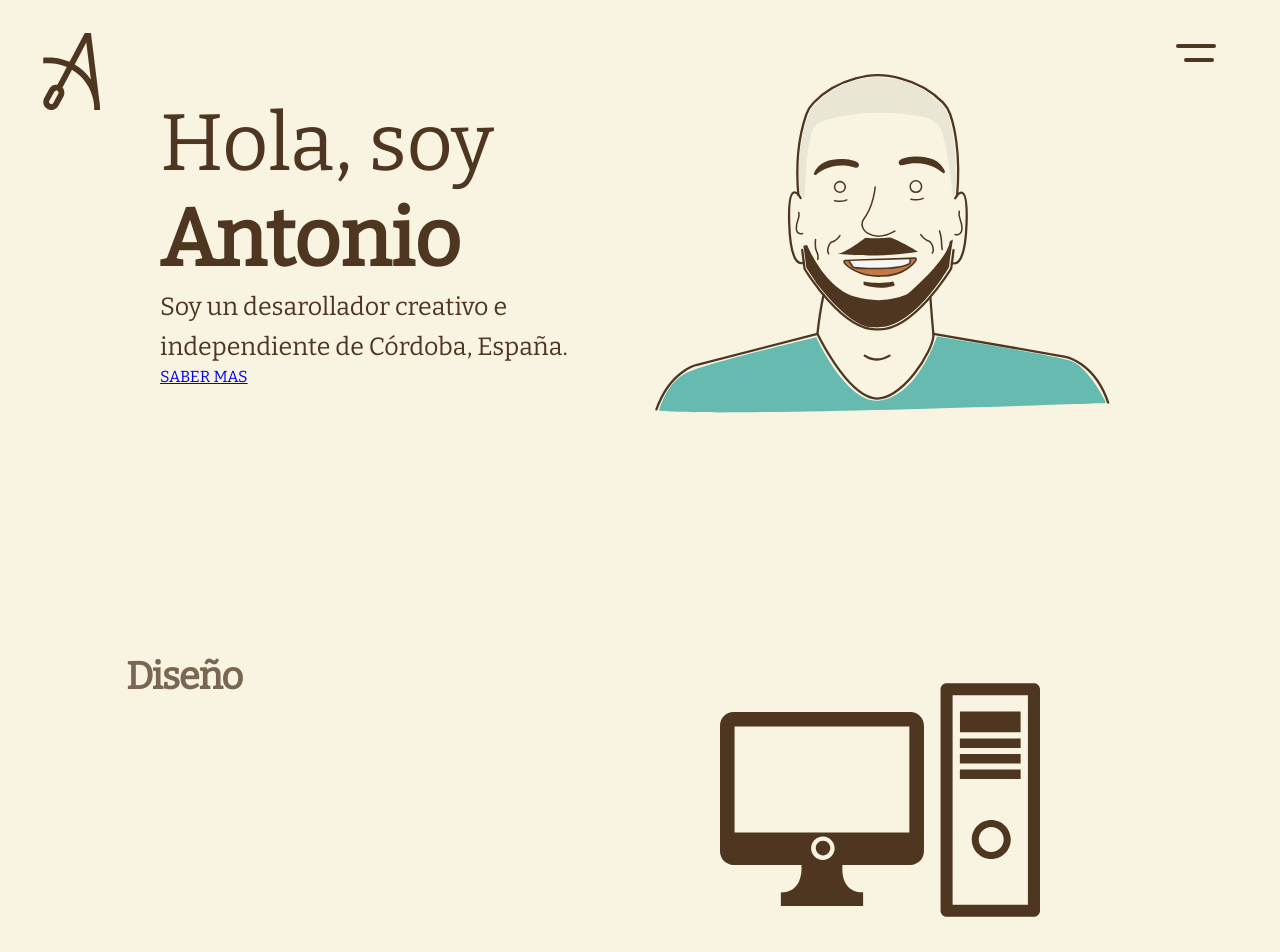
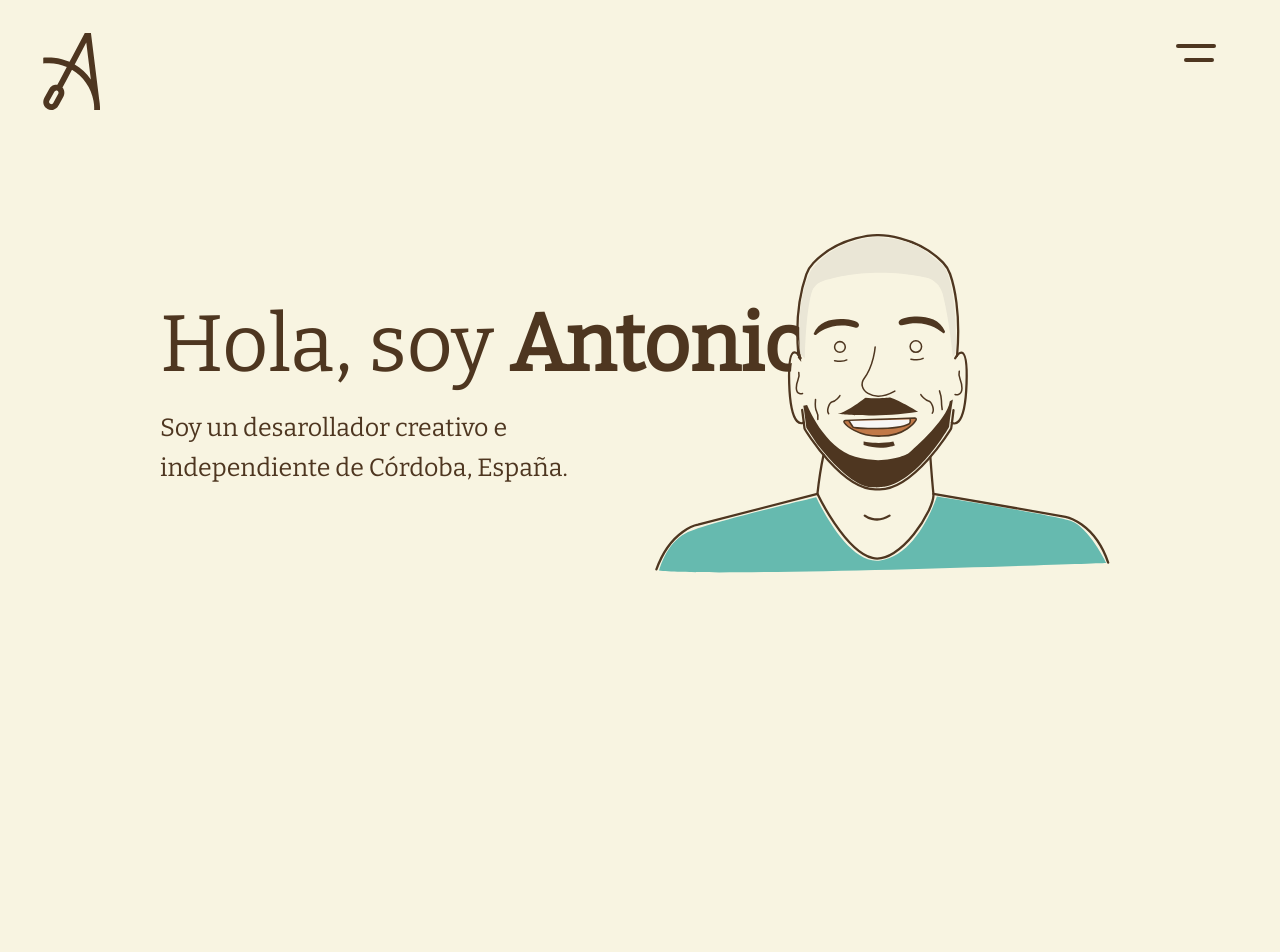
Before and after one commit to i42maroa/my-personal-web, a Next.js app: page / in a window 1280 px wide. Shown: the top 952 px of the page. Built offline with nearby package versions, Linux system fonts and the light colour scheme.

Commit message:
new styles

```diff
--- a/app/components/home/description/Description.module.css
+++ b/app/components/home/description/Description.module.css
@@ -2,10 +2,16 @@
     display: grid;
     grid-template-columns: repeat(
         auto-fit, minmax(50%, 1fr));
+    min-height: 100vh;
 }
 
-.engranajeContainer{
-    padding:  0 5rem;
+.desktopContainer, .engranajeContainer{
+    width: 20rem;
+    margin: auto;
+}
+
+.textContainer{
+    margin: auto 0;
 }
 
 .textContainer p{
@@ -15,6 +21,10 @@
     animation-range: 15% 30%;
     animation-name: appear_right;
     animation-fill-mode: forwards;
+}
+
+.svgContainer svg{
+    margin: auto 0;
 }
 
 @media (max-width: 1000px) {
@@ -28,6 +38,16 @@
         padding: 3rem 0;
     }
 
+    .engranajeContainer{
+        order: 4;
+    }
+}
+
+@media (max-width: 500px) {
+
+    .desktopContainer, .engranajeContainer{
+        width: 15rem;
+    }
 }
 
 
--- a/app/components/home/description/component.tsx
+++ b/app/components/home/description/component.tsx
@@ -11,7 +11,7 @@ export default function DescriptionComponent () {
         <p>Propongo soluciones llamativas siempre garantizando una buena experiencia de usuario. Lo que no entra por los ojos no funciona.</p>
       </div>
 
-      <div className={styles.engranajeContainer}>
+      <div className={styles.desktopContainer}>
         <DesktopSvg />
       </div>
 
--- a/app/components/home/presentation/Presentation.module.css
+++ b/app/components/home/presentation/Presentation.module.css
@@ -1,6 +1,7 @@
 .mainContainer{
     display: flex;
     margin: 0 auto;
+    min-height: 100vh;
 }
 
 .leftContainer{
@@ -10,22 +11,29 @@
     width: 50%;
 }
 
-.leftContainer button{
-    width: 100px;
+.leftContainer p {
+    margin: 1rem 0;
+}
+
+.title{
+    display: block;
+    white-space: nowrap;
+    border-right: 4px solid;
+    width: 13ch;
+    animation: typing 1s steps(13), blink_animation .5s infinite step-end alternate;
+    overflow: hidden;
 }
 
 .rightContainer{
     display: flex;
-    width: 50%;
     position: relative;
     height: 30rem;
+    margin: auto ;
+    width: 50%;
 }
 
-.rightContainer img{
-    position: absolute;
-    top: 50%;
-    left: 50%;
-    transform: translate(-50%, -50%);
+.button{
+    width: 5rem;
 }
 
 
@@ -40,8 +48,6 @@
         width: 100%;
     }
 
-
-
     .button{
         margin: 1rem auto;
         text-align: center;
@@ -53,3 +59,18 @@
 
 
 }
+
+
+/* KEYFRAMES */
+
+@keyframes typing {
+    from{
+        width: 0;
+    }
+}
+
+@keyframes blink_animation {
+    50%{
+        border-color: transparent;
+    }
+}
--- a/app/components/home/presentation/component.tsx
+++ b/app/components/home/presentation/component.tsx
@@ -1,18 +1,21 @@
-import Link from 'next/link'
 import styles from './Presentation.module.css'
-import getRouteWithSection, { LINKS, PAGES } from '@/data/links.data'
+import { LINKS, PAGES } from '@/data/links.data'
 import { FaceFront } from '../../shared/svg/Face/face'
+import { DATA_INFO } from '@/data/info.data'
 
 export default function PresentationComponent () {
+
   return (
     <section id={LINKS[PAGES.HOME].sections[0]} className={styles.mainContainer}>
       <div className={styles.leftContainer}>
-        <h1>Hola, soy  <b>Antonio</b> </h1>
-        <p>Soy un desarollador creativo e independiente de Córdoba, España.</p>
-        <Link className={styles.button} href={getRouteWithSection(PAGES.ABOUT, 0)}>SABER MAS</Link>
+        <h1 ><span className={styles.title}>Hola, soy  <b>Antonio</b> </span></h1>
+        <p>{DATA_INFO[0]}</p>
       </div>
+
       <div className={styles.rightContainer}>
-        <FaceFront />
+
+         <FaceFront />
+
       </div>
     </section>
   )
--- a/app/components/shared/project/Project.module.css
+++ b/app/components/shared/project/Project.module.css
@@ -8,7 +8,7 @@
     opacity: 0;
         view-timeline-name: --item-timeline;
         animation-timeline: --item-timeline;
-        animation-range: 15% 35%;
+        animation-range: 15% 25%;
         animation-name: appear_right;
         animation-fill-mode: forwards;
 
@@ -28,7 +28,7 @@
     opacity: 0;
     view-timeline-name: --item-timeline;
     animation-timeline: --item-timeline;
-    animation-range: 30% 45%;
+    animation-range: 15% 25%;
     animation-name: appear_left;
     animation-fill-mode: forwards;
 }
@@ -58,7 +58,7 @@
     opacity: 0;
     view-timeline-name: --item-timeline;
     animation-timeline: --item-timeline;
-    animation-range: 30% 45%;
+    animation-range: 15% 25%;
     animation-name: appear_up;
     animation-fill-mode: forwards;
 }
--- /dev/null
+++ b/data/info.data.tsx
@@ -0,0 +1,7 @@
+
+
+export const DATA_INFO:String[] = [
+    "Soy un desarollador creativo e independiente de Córdoba, España.",
+    "Pepito grillo",
+    "Me gusta el café"
+]
```
